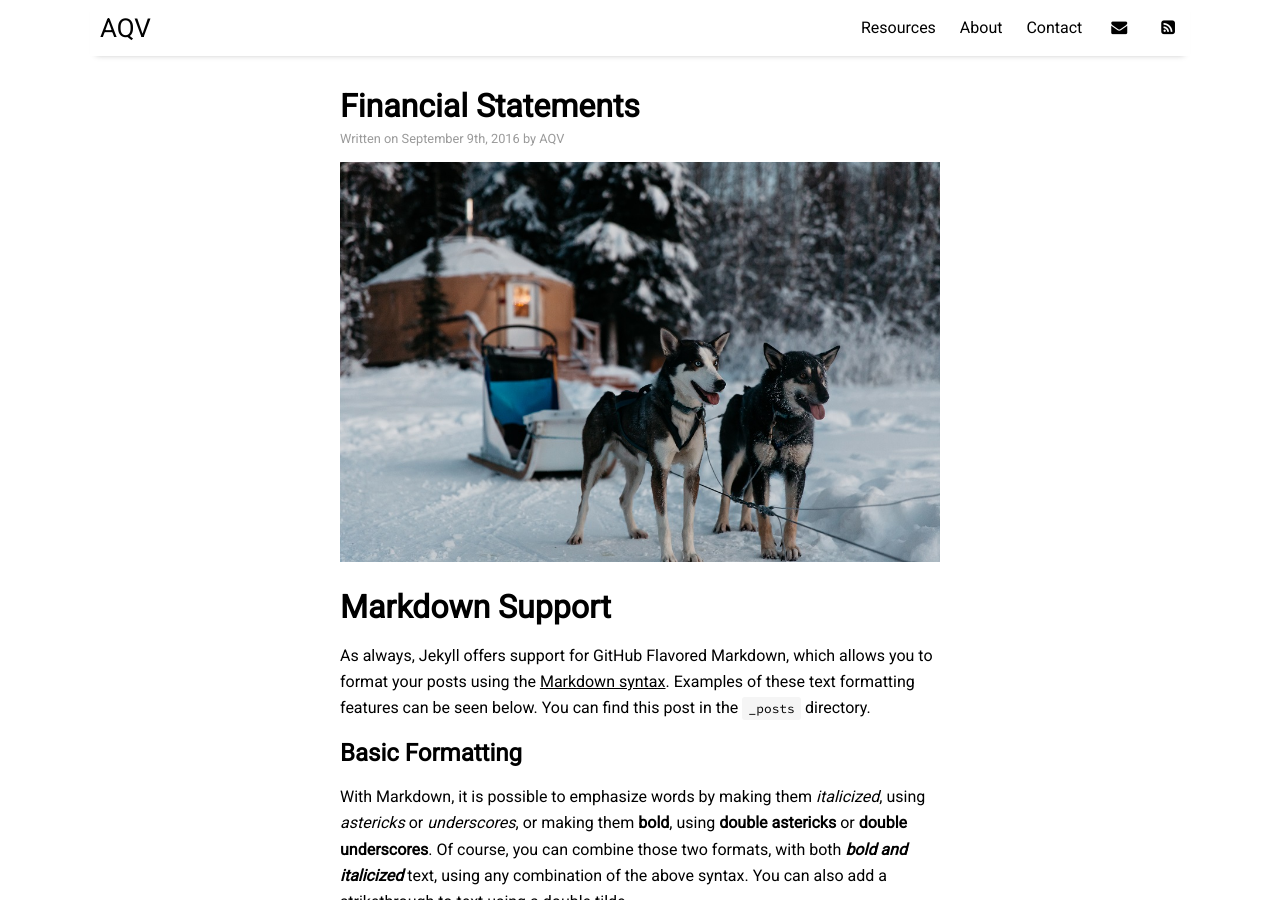
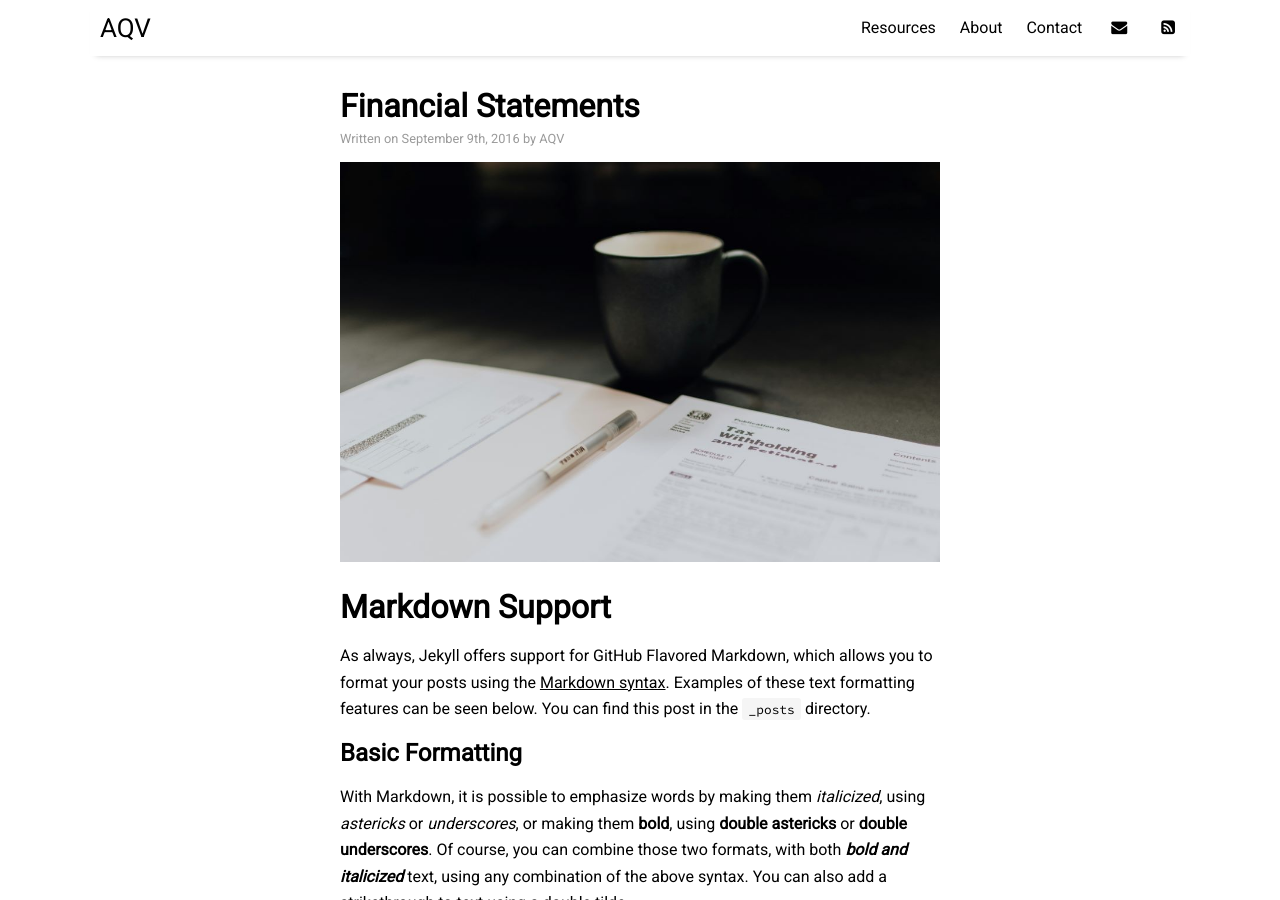
Before and after one commit to aqv-us/aqv-us, a Jekyll site: the page built from _posts/2016-09-09-text-formatting.md, in a window 1280 px wide and 900 px high. Built offline with Jekyll 4.4.1, drawn with Linux system fonts in a browser that asks for light colours; nearby versions of some CDN libraries; formulas are drawn with MathJax 3; comment, search, counter and statistics services are not loaded.

Commit message:
Update 2016-09-09-text-formatting.md

```diff
--- a/_posts/2016-09-09-text-formatting.md
+++ b/_posts/2016-09-09-text-formatting.md
@@ -4,7 +4,7 @@ title: "Financial Statements"
 author: "AQV"
 categories: sample
 tags: [sample]
-image: arctic-1.jpg
+image: tax.jpg
 ---
 
 # Markdown Support
```
